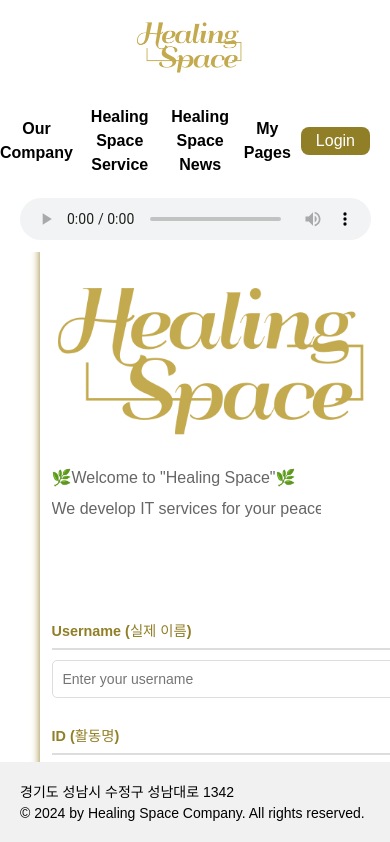
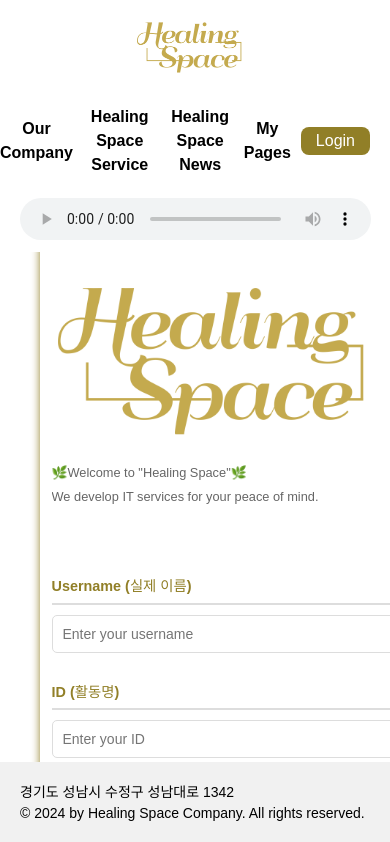
Before and after one commit to passionryu/Healing-Space-Front, a React (Vite) app: page /signup in a window 390 px wide. Shown: the top 842 px of the page. Built offline with nearby package versions, Linux system fonts and the light colour scheme; no server answers.

Commit message:
[fix] 회원가입 페이지 애니메이션 설명 잘리는 문제 해결

```diff
--- a/src/pages/Signup.jsx
+++ b/src/pages/Signup.jsx
@@ -58,7 +58,7 @@ const Signup = () => {
           <div className="logo-container">
             <img src="../src/assets/images/main_logo.png" alt="Main Logo" className="main-logo" />
           </div>
-          <p className="description" style={{ textAlign: "left" }}>
+          <p className="signup-description" style={{ textAlign: "left" }}>
             <span className="line line1"> 🌿Welcome to "Healing Space"🌿</span>
             <br />
             <span className="line line2">We develop IT services for your peace of mind.</span>
--- a/src/styles/Signup.css
+++ b/src/styles/Signup.css
@@ -176,10 +176,10 @@
       align-items: center;
     }
 
-    .description {
-      font-size: 1rem;
+    .signup-description {
+      font-size: 0.8rem;
       color: #666;
-      margin-bottom: 20px;
+      margin-bottom: 0.8vh;
       text-align: left; /* 설명도 왼쪽 정렬 */
       white-space: nowrap;
       overflow: hidden;
```
